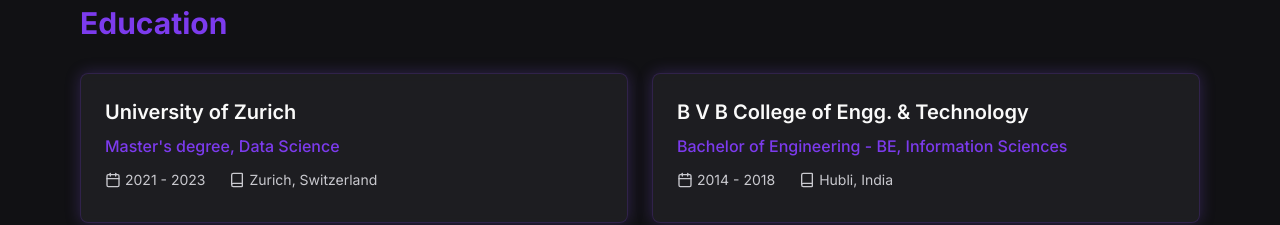
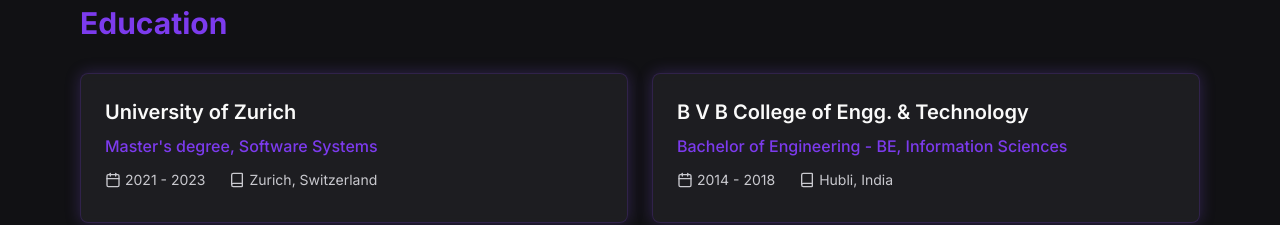
Before and after one commit to SirsikarAkshay/swiss-software-scribe, a React (Vite) app: page / in a window 1280 px wide. Shown: the part 2680-2905 px from the top of the page. Built offline with nearby package versions, Linux system fonts and the light colour scheme.

Commit message:
Update Education.tsx

```diff
--- a/src/components/Education.tsx
+++ b/src/components/Education.tsx
@@ -7,7 +7,7 @@ const Education = () => {
   const education = [
     {
       institution: "University of Zurich",
-      degree: "Master's degree, Data Science",
+      degree: "Master's degree, Software Systems",
       period: "2021 - 2023",
       location: "Zurich, Switzerland"
     },
```
